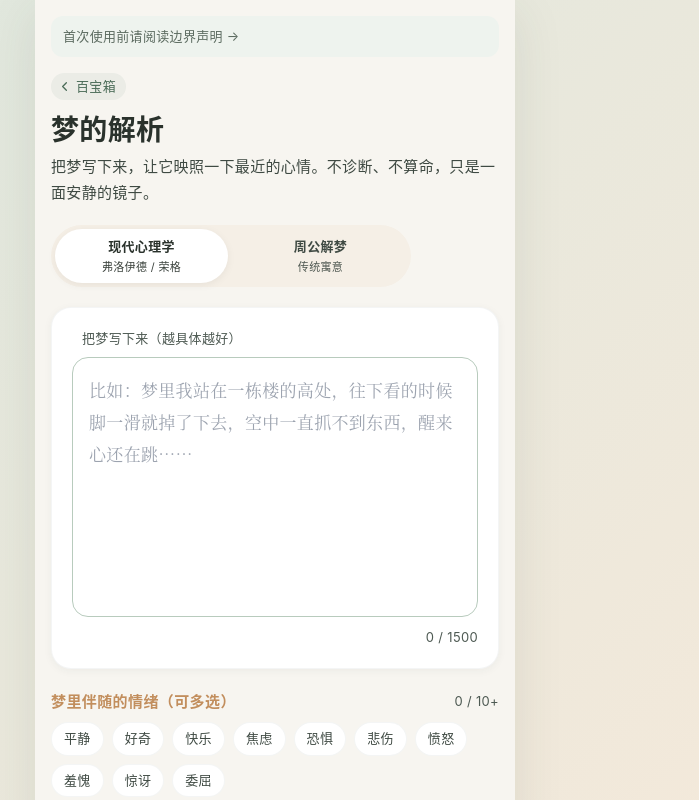
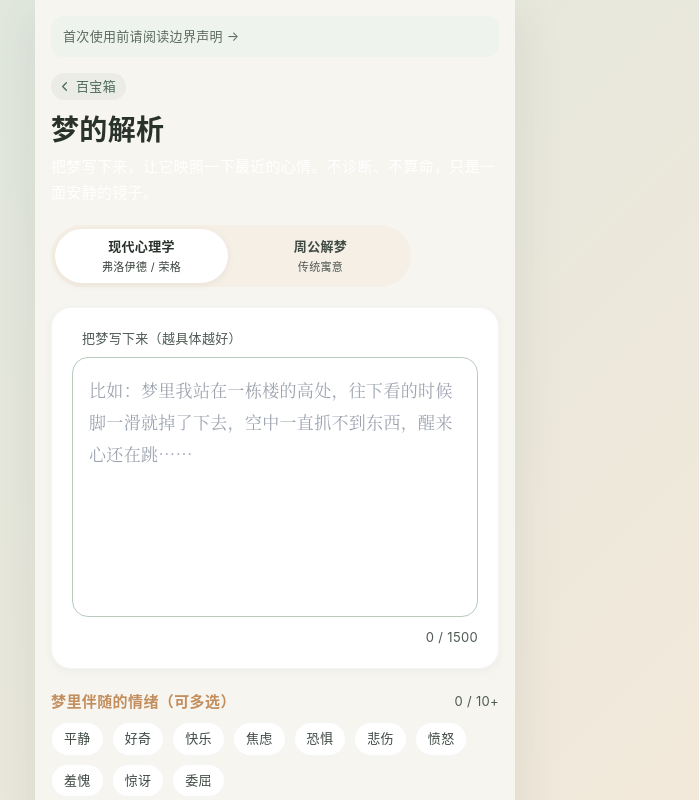
Before and after one commit to shuqi12q/-, a Next.js app: page /box/dream in a window 1280 px wide. Shown: the top 800 px of the page, without its empty margins (365-1064 px from the left). Built offline with nearby package versions, Linux system fonts and the light colour scheme.

Commit message:
fix: 梦的解析顶部说明文字(把梦写下来，让它映照一下最近的心情…)改为白色 #FFFFFF，深色背景下清晰可读

```diff
--- a/src/app/box/dream/page.tsx
+++ b/src/app/box/dream/page.tsx
@@ -103,7 +103,7 @@ export default function DreamInput() {
     <Shell>
       <BoxBack />
       <h1 style={{ ...t.h1, color: TXT.strong, marginBottom: "var(--sp-1)" }}>梦的解析</h1>
-      <p style={{ ...t.body, color: TXT.mid, marginBottom: "var(--sp-5)" }}>
+      <p style={{ ...t.body, color: "#FFFFFF", marginBottom: "var(--sp-5)" }}>
         把梦写下来，让它映照一下最近的心情。不诊断、不算命，只是一面安静的镜子。
       </p>
 
```
